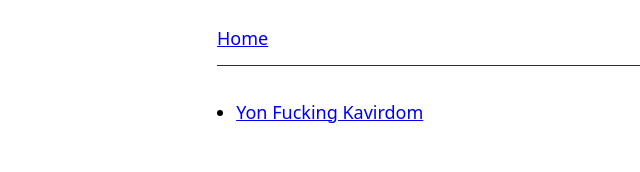
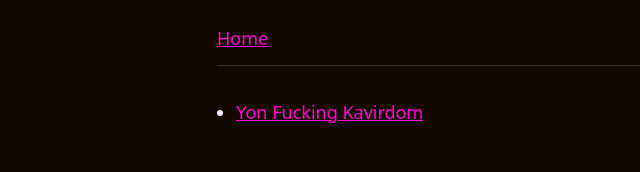
Before and after one commit to goatlung11/wuah-unghachetachetachetatchhrr--r-rgggggg, a plain HTML site: page index.html in a window 1280 px wide. Shown: the whole page, without its empty margins (119-759 px from the left). Drawn offline with Linux system fonts and the light colour scheme.

Commit message:
Add files via upload

```diff
--- a/style.css
+++ b/style.css
@@ -34,8 +34,8 @@ body {
   font-family: system-ui, -apple-system, sans-serif;
   font-size: 1.125rem;
   line-height: 1.6;
-  color: #;        /* <-- TEXT COLOR */
-  background: #;   /* <-- BACKGROUND COLOR */
+  color: #FFE5FB;        /* <-- TEXT COLOR */
+  background: #140900;   /* <-- BACKGROUND COLOR */
 }
 
 /* --------------------------------------------------------------------------
@@ -47,7 +47,7 @@ body {
    Add "text-decoration: none;" if you want them plain (default look).
    -------------------------------------------------------------------------- */
 a {
-  color: #;        /* <-- LINK COLOR */
+  color: #FF00D7;        /* <-- LINK COLOR */
 }
 
 /* --------------------------------------------------------------------------
```
